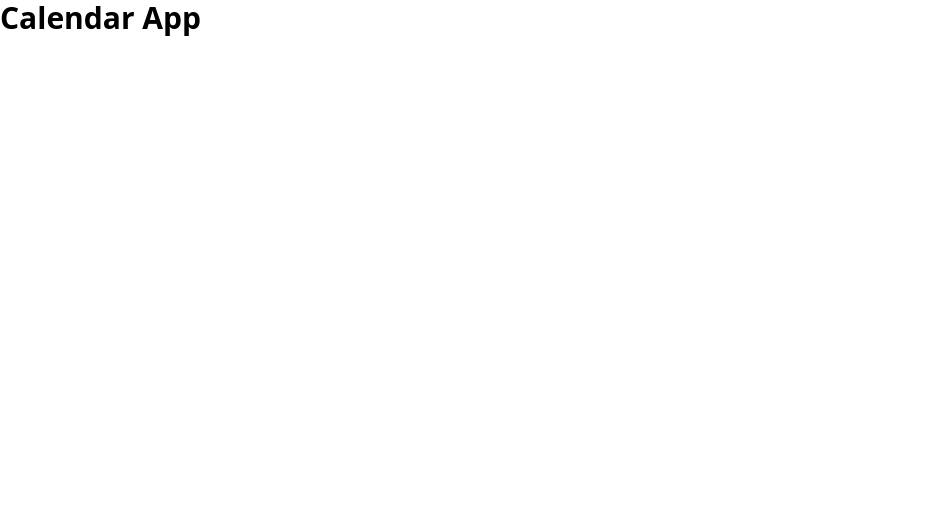
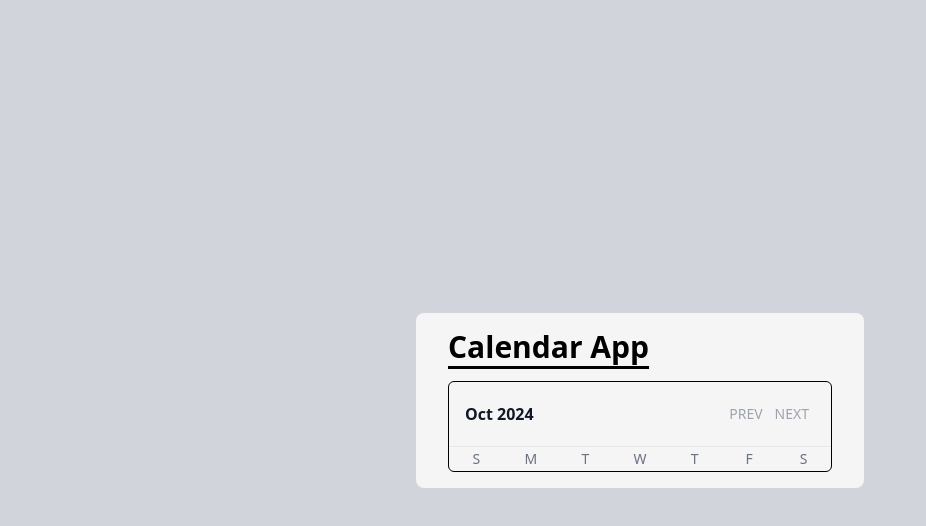
Before and after one commit to rawrisotto/calendar-app, a Next.js app: page / in a window 1280 px wide. Shown: the top 526 px of the page, without its empty margins (0-926 px from the left). Built offline with nearby package versions, Linux system fonts and the light colour scheme.

Commit message:
Added foundation of calendar

```diff
--- a/app/page.jsx
+++ b/app/page.jsx
@@ -1,9 +1,11 @@
 import React from 'react'
+import Calendar from '@components/Calendar'
 
 const Home = () => {
   return (
     <div>
-        <h1 className="text-3xl font-bold">Calendar App</h1>
+        <h1 className="text-3xl font-bold underline underline-offset-8 mb-4">Calendar App</h1>
+        <Calendar />
     </div>
   )
 }
--- /dev/null
+++ b/components/Calendar.jsx
@@ -0,0 +1,37 @@
+"use client";
+
+const Calendar = () => {
+  return (
+    <div className="w-96 mx-auto rounded-md border-[1px] border-black h-fit">
+      {/* Month, Prev, Next */}
+      <div className="flex items-center border-b-[1px] p-4">
+        <h2 className="font-semibold text-gray-900 flex-auto">Oct 2024</h2>
+        <button
+          type="button"
+          className="text-gray-400 hover:text-gray-500 p-1.5 text-sm"
+        >
+          PREV
+        </button>
+        <button
+          type="button"
+          className="text-gray-400 hover:text-gray-500 p-1.5 text-sm"
+        >
+          NEXT
+        </button>
+      </div>
+
+      {/* Days of the week */}
+      <div className="grid grid-cols-7 text-sm leading-6 text-center text-gray-500">
+        <div>S</div>
+        <div>M</div>
+        <div>T</div>
+        <div>W</div>
+        <div>T</div>
+        <div>F</div>
+        <div>S</div>
+      </div>
+    </div>
+  );
+};
+
+export default Calendar;
--- a/package.json
+++ b/package.json
@@ -9,9 +9,10 @@
     "lint": "next lint"
   },
   "dependencies": {
+    "date-fns": "^4.1.0",
+    "next": "14.2.14",
     "react": "^18",
-    "react-dom": "^18",
-    "next": "14.2.14"
+    "react-dom": "^18"
   },
   "devDependencies": {
     "postcss": "^8",
--- a/styles/globals.css
+++ b/styles/globals.css
@@ -1,3 +1,13 @@
 @tailwind base;
 @tailwind components;
 @tailwind utilities;
+
+@layer base {
+    body {
+        @apply bg-gray-300 grid place-items-center min-h-screen;
+    }
+
+    main {
+        @apply bg-neutral-100 px-8 py-4 rounded-lg;
+    }
+}
```
Also changed, not shown: 1 other file (tests, documents, lock files or other folders).
